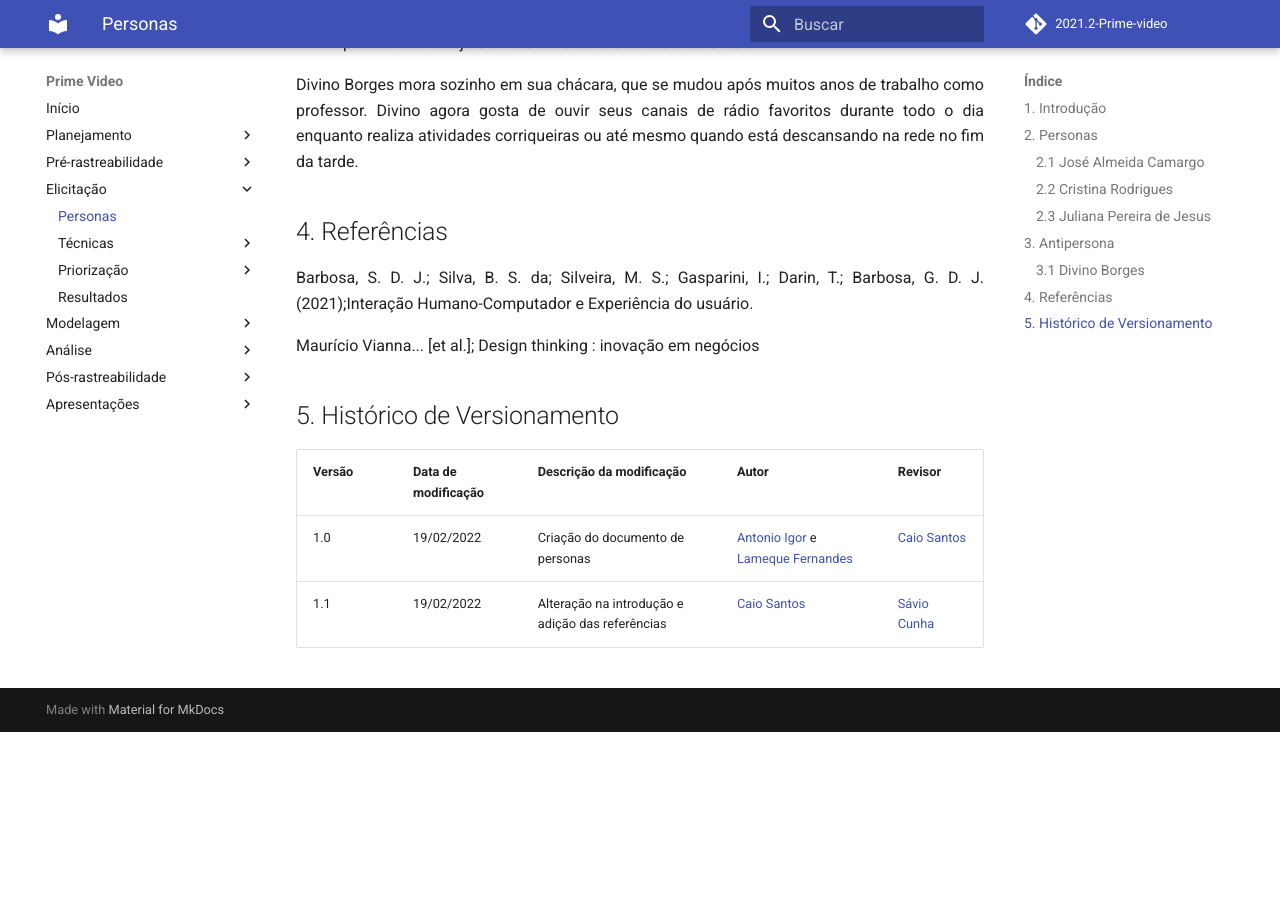
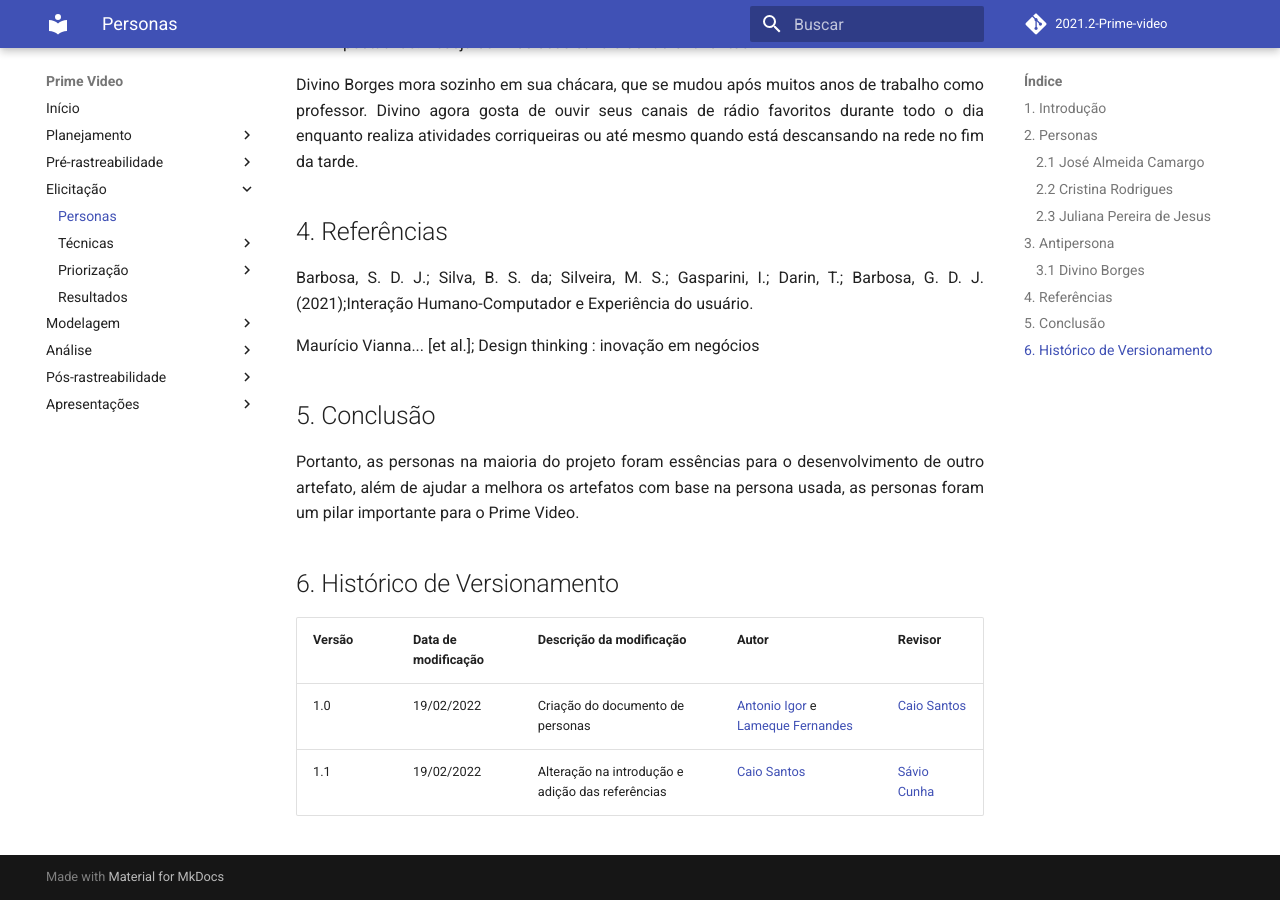
Before and after one commit to Requisitos-de-Software/2021.2-Prime-video, an MkDocs documentation site: the page built from docs/elicitacao/personas.md, in a window 1280 px wide and 900 px high, scrolled down 1958 px. Built offline with MkDocs 1.6.1 and Material for MkDocs 9.7.7, drawn with Linux system fonts in a browser that asks for light colours; comment, search, counter and statistics services are not loaded; before the commit the page ends 2690 px from its top, so only the background shows below that.

Commit message:
adicionando conclusão nas personas

```diff
--- a/docs/elicitacao/personas.md
+++ b/docs/elicitacao/personas.md
@@ -93,8 +93,16 @@
 Maurício Vianna... [et al.]; Design thinking : inovação em negócios
 
 
+## 5. Conclusão
 
-## 5. Histórico de Versionamento
+<p align="justify">
+Portanto, as personas na maioria do projeto foram essências para o desenvolvimento de outro artefato, além de ajudar a melhora os artefatos com base na persona usada, as personas foram um pilar importante para o Prime Video.
+</p>
+
+
+
+
+## 6. Histórico de Versionamento
 
 |Versão|Data de modificação|Descrição da modificação|Autor|Revisor|
 |-|-|-|-|-|
```
